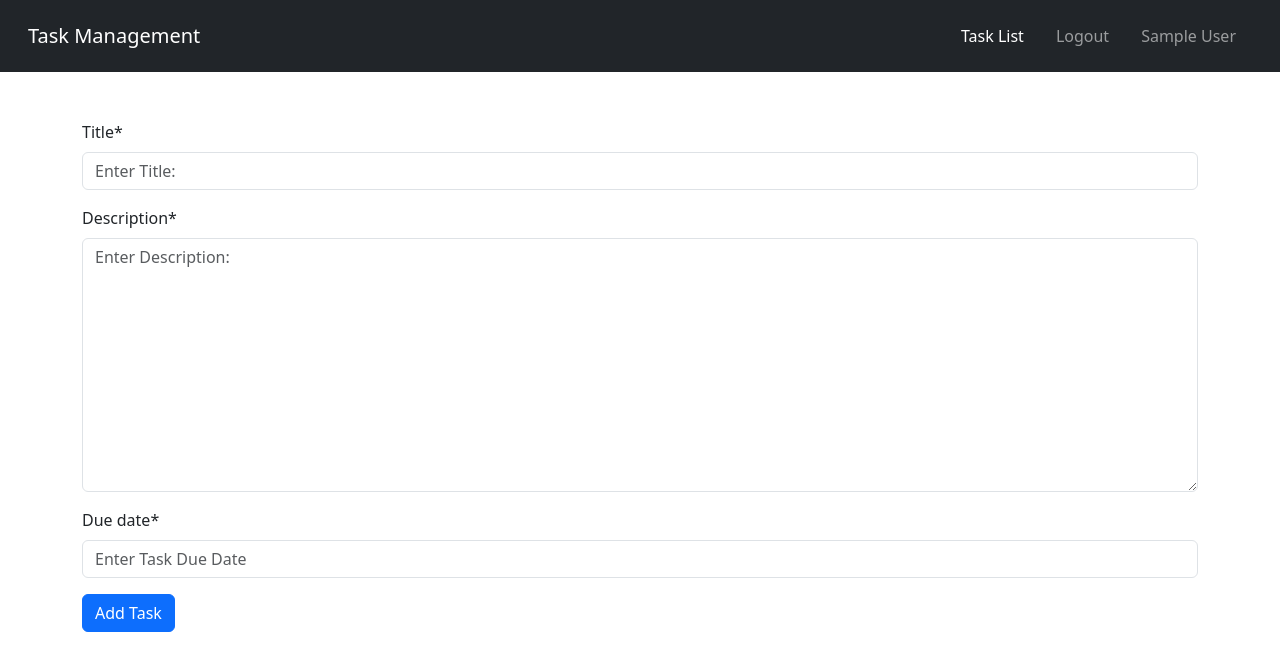
After one commit to Ammar-Munirr/Task-Management, a Django app: page /task-create/ in a window 1280 px wide. The commit adds this page. Shown: the top 671 px of the page. Run offline with Django 4.2, Linux system fonts and the light colour scheme; the visitor is signed in with stand-in values (Sample User, id 1); some libraries are stand-ins or nearby versions.

Commit message:
Adding some styling and task create view

```diff
--- a/taskManagement/urls.py
+++ b/taskManagement/urls.py
@@ -15,12 +15,13 @@ Including another URLconf
     2. Add a URL to urlpatterns:  path('blog/', include('blog.urls'))
 """
 from django.contrib import admin
-from django.urls import path
+from django.urls import path,include
 from tasks.views import SignupView
 from django.contrib.auth.views import LoginView,LogoutView,PasswordResetView,PasswordResetDoneView,PasswordResetConfirmView,PasswordResetCompleteView
 
 urlpatterns = [
     path('admin/', admin.site.urls),
+    path('',include('tasks.urls')),
     path('login/',LoginView.as_view(),name='login'),
     path('logout/',LogoutView.as_view(),name='logout'),
     path('signup/',SignupView,name='signup'),
--- a/tasks/forms.py
+++ b/tasks/forms.py
@@ -1,6 +1,7 @@
 from django import forms
 from django.contrib.auth.forms import UserCreationForm,UsernameField
 from django.contrib.auth import get_user_model
+from .models import Tasks
 
 User = get_user_model()
 
@@ -9,6 +10,13 @@ class CustomUserCreationForm(UserCreationForm):
         model = User
         fields = ("username",'first_name','last_name','email',)
         field_classes = {'username':UsernameField}
+        widgets = {
+            'username':forms.TextInput(attrs={'placeholder':'Enter Username:'}),
+            'first_name':forms.TextInput(attrs={'placeholder':'Enter First Name:'}),
+            'last_name':forms.TextInput(attrs={'placeholder':'Enter Last Name:'}),
+            'email':forms.TextInput(attrs={'placeholder':'Enter your E-Mail:'}),
+
+        }
         help_texts = {
             'username': None,
             'first_name': None,
@@ -16,3 +24,14 @@ class CustomUserCreationForm(UserCreationForm):
             'password1': None,
             'password2': None,
         }
+
+
+class TaskForm(forms.ModelForm):
+    class Meta:
+        model = Tasks
+        fields = ['title','description','due_date']
+        widgets = {
+            'title':forms.TextInput(attrs={'placeholder':'Enter Title:'}),
+            'description':forms.Textarea(attrs={'placeholder':'Enter Description:'}),
+            'due_date':forms.DateInput(attrs={'placeholder':'Enter Task Due Date'})
+        }
--- a/tasks/models.py
+++ b/tasks/models.py
@@ -3,3 +3,11 @@ from django.contrib.auth.models import AbstractUser
 
 class User(AbstractUser):
     email = models.EmailField()
+
+
+
+class Tasks(models.Model):
+    title = models.CharField(max_length=199)
+    description = models.TextField(max_length=400)
+    due_date = models.DateField()
+    user = models.ForeignKey(User,on_delete=models.CASCADE)
--- /dev/null
+++ b/tasks/templates/tasks/task-create.html
@@ -0,0 +1,12 @@
+{% extends "base.html" %}
+
+{% load crispy_forms_tags %}
+{% block content %}
+<div class="container">
+<form method='post' class="mt-5 mx-auto">
+    {% csrf_token %}
+    {{form | crispy}}
+    <button type='submit' class="btn btn-primary" >Add Task</button>
+</form>
+</div>
+{% endblock content %}
--- a/tasks/urls.py
+++ b/tasks/urls.py
@@ -4,5 +4,5 @@ from . import views
 
 
 urlpatterns = [
-    path('task-list/',views.TaskHome)
+    path('task-create/',views.TaskCreate,name='task-create')
 ]
--- a/tasks/views.py
+++ b/tasks/views.py
@@ -1,6 +1,6 @@
 from django.shortcuts import render,redirect
-from django.views import generic
-from .forms import CustomUserCreationForm
+from django.contrib import messages
+from .forms import CustomUserCreationForm,TaskForm
 
 def SignupView(request):
     form = CustomUserCreationForm()
@@ -13,3 +13,22 @@ def SignupView(request):
         'form':form
     }
     return render(request,'registration/signup.html',data)
+
+
+def TaskCreate(request):
+    if request.user.is_authenticated:
+        form = TaskForm()
+        if request.method == 'POST':
+            form = TaskForm(request.POST)
+            if form.is_valid():
+                user_form = form.save(commit=False)
+                user_form.user = request.user
+                user_form.save()
+                return redirect('/')
+        data = {
+            'form':form
+        }
+        return render(request,'tasks/task-create.html',data)
+    else:
+        messages.success(request,"Login First to create Tasks")
+        return redirect('login')
--- a/templates/base.html
+++ b/templates/base.html
@@ -5,7 +5,7 @@
     <meta charset="UTF-8">
     <meta name="viewport" content="width=device-width, initial-scale=1.0">
     <title>Task-Mangement</title>
-    <link rel="stylesheet" href="{% static 'css/bootstrap.css' %}">
+    <link href="https://cdn.jsdelivr.net/npm/bootstrap@5.3.0-alpha1/dist/css/bootstrap.min.css" rel="stylesheet" integrity="sha384-GLhlTQ8iRABdZLl6O3oVMWSktQOp6b7In1Zl3/Jr59b6EGGoI1aFkw7cmDA6j6gD" crossorigin="anonymous">
     <style>
         .form-text{
             display: none;
@@ -14,10 +14,20 @@
 </head>
 <body>
         {% include 'navbar.html' %}
+        {% if messages %}
+        {% for message in messages  %}
+        <div class="container">
+        <div class="alert alert-warning alert-dismissible fade show mt-5 mx-auto" role="alert">
+          {{message}}
+          <button type="button" class="btn-close" data-bs-dismiss="alert" aria-label="Close"></button>
+        </div>
+      </div>
+        {% endfor %}
+
+
+      {% endif %}
         {% block content %}
         {% endblock content %}
-    <script src="{% static 'js/bootstrap.js' %}"></script>
-    <script src="{% static 'js/jquery.js' %}"></script>
-    <script src="{% static 'js/popper.js' %}"></script>
+        <script src="https://cdn.jsdelivr.net/npm/bootstrap@5.3.0-alpha1/dist/js/bootstrap.bundle.min.js" integrity="sha384-w76AqPfDkMBDXo30jS1Sgez6pr3x5MlQ1ZAGC+nuZB+EYdgRZgiwxhTBTkF7CXvN" crossorigin="anonymous"></script>
 </body>
 </html>
```
Also changed, not shown: tasks/migrations/0003_tasks.py (added), tasks/migrations/0004_alter_tasks_due_date.py (added).
